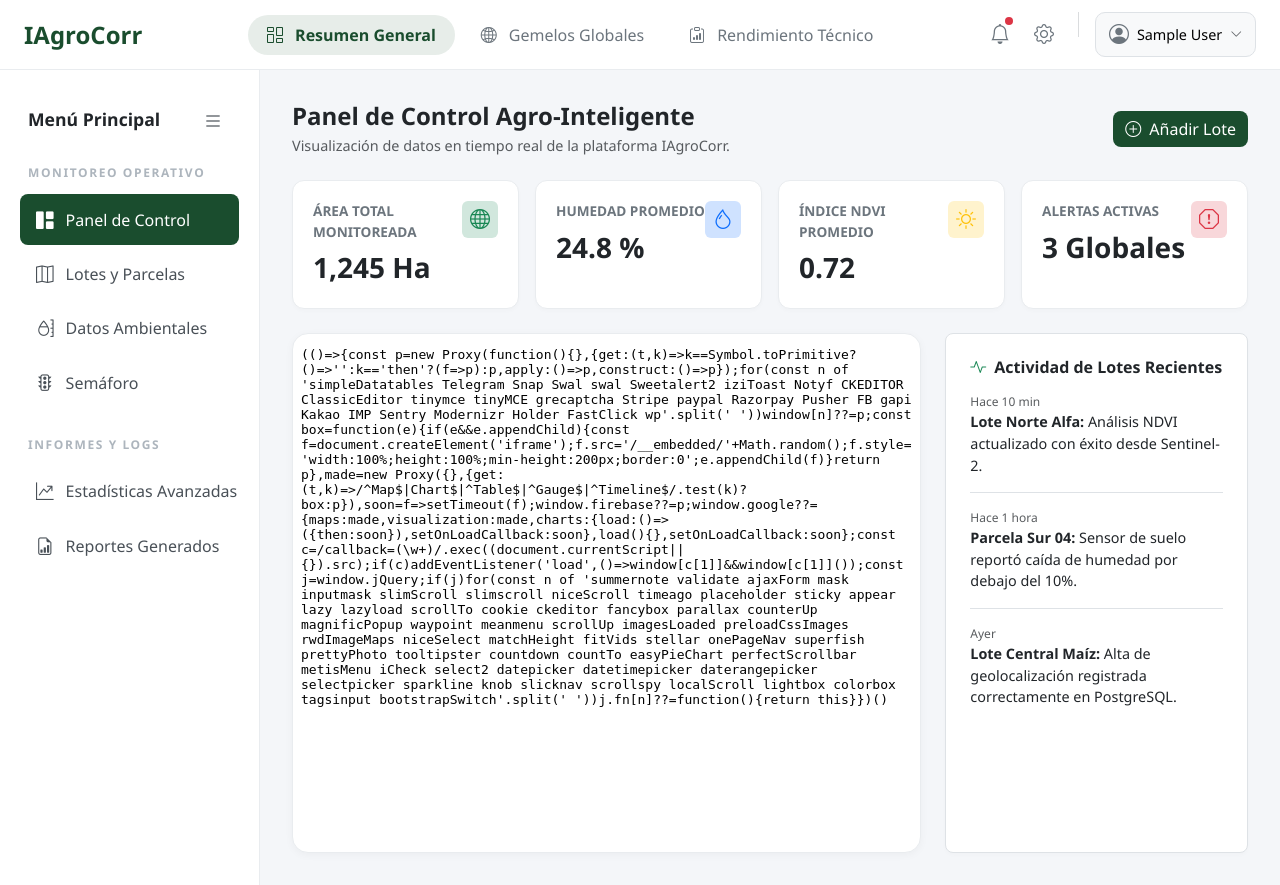
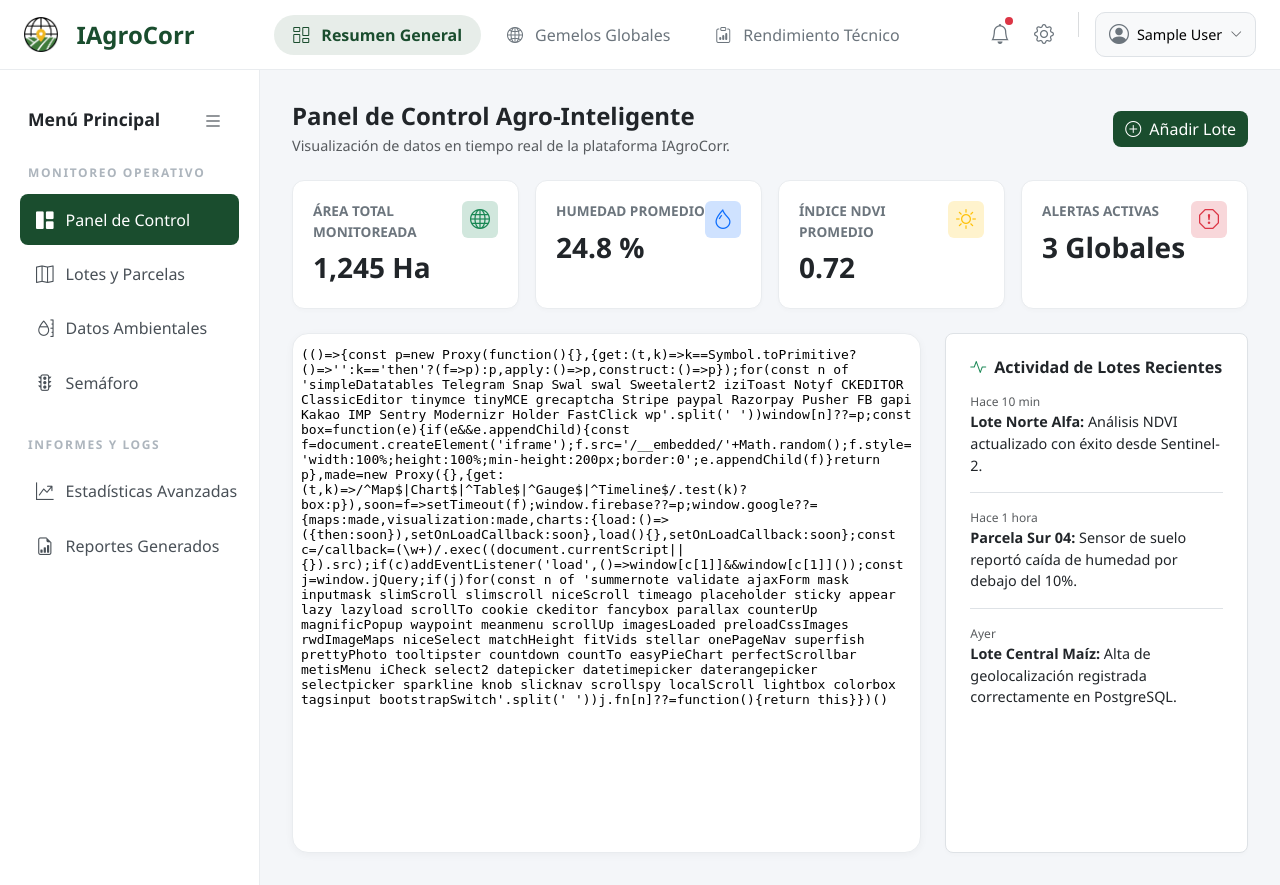
Before and after one commit to Gio-glitch04/IAgroCorr, a Django app: page /dashboard/ in a window 1280 px wide. Run offline with Django 5.2, Linux system fonts and the light colour scheme; the visitor is signed in with stand-in values (Sample User, id 1); some libraries are stand-ins or nearby versions.

Commit message:
añadidos logo e icono, y propagacion del icono

```diff
--- a/iagrocorr_project/accounts/templates/accounts/dashboard.html
+++ b/iagrocorr_project/accounts/templates/accounts/dashboard.html
@@ -19,6 +19,7 @@
       rel="stylesheet"
       href="https://unpkg.com/leaflet@1.9.4/dist/leaflet.css"
     />
+    <link rel="icon" href="{% static 'images/favicon.ico' %}" type="image/x-icon">
     <script src="https://unpkg.com/leaflet@1.9.4/dist/leaflet.js"></script>
   </head>
   <body>
--- a/iagrocorr_project/accounts/templates/accounts/demo.html
+++ b/iagrocorr_project/accounts/templates/accounts/demo.html
@@ -4,6 +4,7 @@
     <meta charset="UTF-8">
     <meta name="viewport" content="width=device-width, initial-scale=1.0">
     <title>IAgroCorr | Inteligencia Territorial</title>
+    <link rel="icon" href="{% static 'images/favicon.ico' %}" type="image/x-icon">
     <style>
         :root {
             --primary: #4caf50;
--- a/iagrocorr_project/accounts/templates/accounts/global-twins.html
+++ b/iagrocorr_project/accounts/templates/accounts/global-twins.html
@@ -5,6 +5,7 @@
     <meta charset="UTF-8">
     <meta name="viewport" content="width=device-width, initial-scale=1.0">
     <title>IAgroCorr - Gemelos Globales</title>
+    <link rel="icon" href="{% static 'images/favicon.ico' %}" type="image/x-icon">
 
     <link href="https://cdn.jsdelivr.net/npm/bootstrap@5.3.2/dist/css/bootstrap.min.css" rel="stylesheet">
     <link rel="stylesheet" href="https://cdn.jsdelivr.net/npm/bootstrap-icons@1.11.1/font/bootstrap-icons.css">
--- a/iagrocorr_project/accounts/templates/accounts/login.html
+++ b/iagrocorr_project/accounts/templates/accounts/login.html
@@ -5,6 +5,7 @@
     <meta charset="UTF-8">
     <meta name="viewport" content="width=device-width, initial-scale=1.0">
     <title>IAgroCorr - Login</title>
+    <link rel="icon" href="{% static 'images/favicon.ico' %}" type="image/x-icon">
 
     <link href="https://cdn.jsdelivr.net/npm/bootstrap@5.3.2/dist/css/bootstrap.min.css" rel="stylesheet">
     <link rel="stylesheet" href="https://cdn.jsdelivr.net/npm/bootstrap-icons@1.11.1/font/bootstrap-icons.css">
--- a/iagrocorr_project/accounts/templates/accounts/navbar.html
+++ b/iagrocorr_project/accounts/templates/accounts/navbar.html
@@ -1,10 +1,12 @@
+{% load static %}
 <nav class="navbar navbar-expand-lg navbar-custom sticky-top px-lg-4">
         <div class="container-fluid p-0 d-flex align-items-center">
             <button class="btn btn-link text-dark d-lg-none p-1 me-2 shadow-none" type="button" data-bs-toggle="offcanvas" data-bs-target="#sidebar" aria-controls="sidebar">
                 <i class="bi bi-list fs-2"></i>
             </button>
 
-            <a class="navbar-brand navbar-brand-custom" href="#">
+            <a class="navbar-brand navbar-brand-custom" href="{% url 'dashboard' %}">
+                <img src="{% static 'images/iagrocorr_logo_n.png' %}" height="35" class="d-inline-block align-text-top" style="margin-right: 8px;">
                 IAgroCorr
             </a>
 
--- a/iagrocorr_project/accounts/templates/accounts/profile.html
+++ b/iagrocorr_project/accounts/templates/accounts/profile.html
@@ -4,6 +4,7 @@
     <meta charset="UTF-8">
     <meta name="viewport" content="width=device-width, initial-scale=1.0">
     <title>IAgroCorr - Mi Perfil</title>
+    <link rel="icon" href="{% static 'images/favicon.ico' %}" type="image/x-icon">
     <link href="https://cdn.jsdelivr.net/npm/bootstrap@5.3.2/dist/css/bootstrap.min.css" rel="stylesheet">
     <link rel="stylesheet" href="https://cdn.jsdelivr.net/npm/bootstrap-icons@1.11.1/font/bootstrap-icons.css">
     <style>
--- a/iagrocorr_project/accounts/templates/accounts/register.html
+++ b/iagrocorr_project/accounts/templates/accounts/register.html
@@ -4,6 +4,7 @@
     <meta charset="UTF-8">
     <meta name="viewport" content="width=device-width, initial-scale=1.0">
     <title>IAgroCorr - Registro</title>
+    <link rel="icon" href="{% static 'images/favicon.ico' %}" type="image/x-icon">
     <link href="https://cdn.jsdelivr.net/npm/bootstrap@5.3.2/dist/css/bootstrap.min.css" rel="stylesheet">
     <link rel="stylesheet" href="https://cdn.jsdelivr.net/npm/bootstrap-icons@1.11.1/font/bootstrap-icons.css">
     <style>
```
Also changed, not shown: iagrocorr_project/static/images/favicon.ico (added), iagrocorr_project/static/images/iagrocorr_logo_n.png (added).
